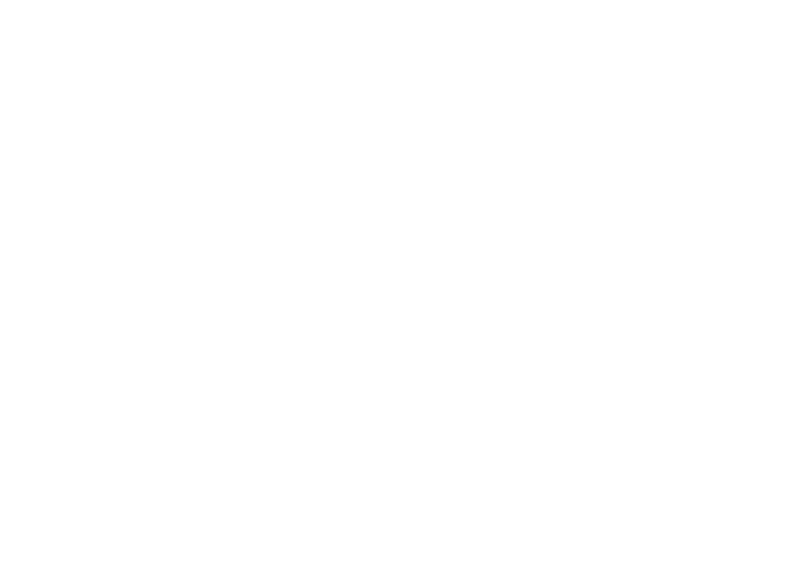
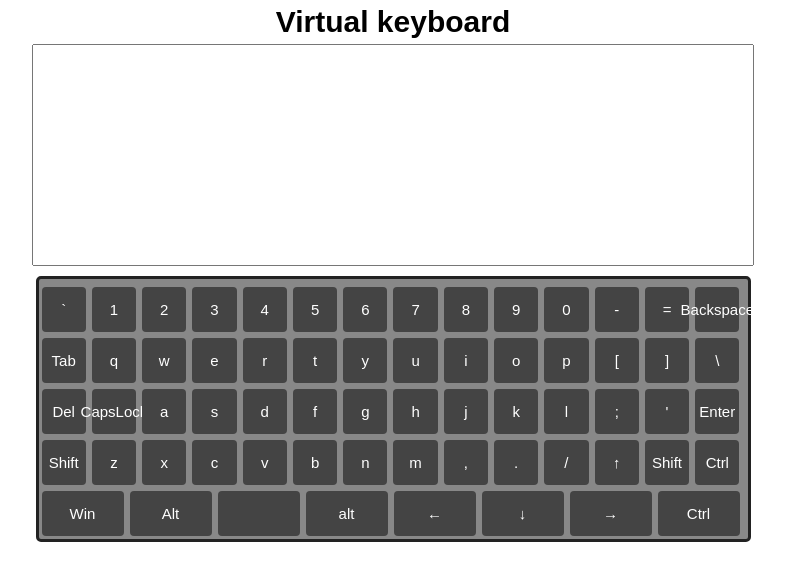
Before and after one commit to svr-by/virtual-keyboard, a plain HTML site: page index.html in a window 1280 px wide. Shown: the whole page, without its empty margins (247-1032 px from the left). Drawn offline with Linux system fonts and the light colour scheme.

Commit message:
feat: create markup of the page

```diff
--- a/index.html
+++ b/index.html
@@ -8,6 +8,6 @@
     <title>Virtual Keyboard</title>
 </head>
 <body>
-    <script src="js/script.js"></script>
+    <script src="js/script.js" type="module"></script>
 </body>
 </html>
--- /dev/null
+++ b/js/functions.js
@@ -0,0 +1,25 @@
+export function createHTML(tagHTML, classHTML, parentHTML, innerText = '') {
+  let elem = document.createElement(tagHTML);
+  elem.classList.add(classHTML);
+  elem.innerText = innerText;
+  parentHTML.appendChild(elem);
+  return elem;
+}
+
+export function createPage() {
+  const MAIN = createHTML('main', 'main', document.body);
+  const WRAPPER = createHTML('div', 'wrapper', MAIN);
+  createHTML('h1', 'title', WRAPPER, 'Virtual keyboard');
+  const TEXTAREA = createHTML('textarea', 'textarea', WRAPPER);
+  TEXTAREA.addEventListener('blur', () => TEXTAREA.focus());
+  const KEYBOARD = createHTML('div', 'keyboard', WRAPPER);
+  createHTML('div', 'keyboard__wrapper', KEYBOARD);
+}
+
+export function createKeyboard(keys) {
+  let keyboardWrapper = document.querySelector('.keyboard__wrapper');
+  keys.forEach(keyObj => {
+    let key = createHTML('div', 'key', keyboardWrapper, `${keyObj.lowerEn}`);
+    key.classList.add(`${keyObj.code}`);
+  });
+}
--- /dev/null
+++ b/js/keycodes.js
@@ -0,0 +1,194 @@
+export default [
+  {
+    code: 'Backquote', lowerEn: '`', upperEn: '~', lowerRu: 'ё', upperRu: 'Ё'
+  },
+  {
+    code: 'Digit1', lowerEn: '1', upperEn: '!', lowerRu: '1', upperRu: '!'
+  },
+  {
+    code: 'Digit2', lowerEn: '2', upperEn: '@', lowerRu: '2', upperRu: '"'
+  },
+  {
+    code: 'Digit3', lowerEn: '3', upperEn: '#', lowerRu: '3', upperRu: '№'
+  },
+  {
+    code: 'Digit4', lowerEn: '4', upperEn: '$', lowerRu: '4', upperRu: ';'
+  },
+  {
+    code: 'Digit5', lowerEn: '5', upperEn: '%', lowerRu: '5', upperRu: '%'
+  },
+  {
+    code: 'Digit6', lowerEn: '6', upperEn: '^', lowerRu: '6', upperRu: ':'
+  },
+  {
+    code: 'Digit7', lowerEn: '7', upperEn: '&', lowerRu: '7', upperRu: '?'
+  },
+  {
+    code: 'Digit8', lowerEn: '8', upperEn: '*', lowerRu: '8', upperRu: '*'
+  },
+  {
+    code: 'Digit9', lowerEn: '9', upperEn: '(', lowerRu: '9', upperRu: '('
+  },
+  {
+    code: 'Digit0', lowerEn: '0', upperEn: ')', lowerRu: '0', upperRu: ')'
+  },
+  {
+    code: 'Minus', lowerEn: '-', upperEn: '_', lowerRu: '-', upperRu: '_'
+  },
+  {
+    code: 'Equal', lowerEn: '=', upperEn: '+', lowerRu: '=', upperRu: '+'
+  },
+  {
+    code: 'Backspace', lowerEn: 'Backspace', upperEn: 'Backspace', lowerRu: 'Backspace', upperRu: 'Backspace'
+  },
+  {
+    code: 'Tab', lowerEn: 'Tab', upperEn: 'Tab', lowerRu: 'Tab', upperRu: 'Tab'
+  },
+  {
+    code: 'KeyQ', lowerEn: 'q', upperEn: 'Q', lowerRu: 'й', upperRu: 'Й'
+  },
+  {
+    code: 'KeyW', lowerEn: 'w', upperEn: 'W', lowerRu: 'ц', upperRu: 'Ц'
+  },
+  {
+    code: 'KeyE', lowerEn: 'e', upperEn: 'E', lowerRu: 'у', upperRu: 'У'
+  },
+  {
+    code: 'KeyR', lowerEn: 'r', upperEn: 'R', lowerRu: 'к', upperRu: 'К'
+  },
+  {
+    code: 'KeyT', lowerEn: 't', upperEn: 'T', lowerRu: 'е', upperRu: 'Е'
+  },
+  {
+    code: 'KeyY', lowerEn: 'y', upperEn: 'Y', lowerRu: 'н', upperRu: 'Н'
+  },
+  {
+    code: 'KeyU', lowerEn: 'u', upperEn: 'U', lowerRu: 'г', upperRu: 'Г'
+  },
+  {
+    code: 'KeyI', lowerEn: 'i', upperEn: 'I', lowerRu: 'ш', upperRu: 'Ш'
+  },
+  {
+    code: 'KeyO', lowerEn: 'o', upperEn: 'O', lowerRu: 'щ', upperRu: 'Щ'
+  },
+  {
+    code: 'KeyP', lowerEn: 'p', upperEn: 'P', lowerRu: 'з', upperRu: 'З'
+  },
+  {
+    code: 'BracketLeft', lowerEn: '[', upperEn: '{', lowerRu: 'х', upperRu: 'Х'
+  },
+  {
+    code: 'BracketRight', lowerEn: ']', upperEn: '}', lowerRu: 'ъ', upperRu: 'Ъ'
+  },
+  {
+    code: 'Backslash', lowerEn: '\\', upperEn: '|', lowerRu: '\\', upperRu: '/'
+  },
+  {
+    code: 'Del', lowerEn: 'Del', upperEn: 'Del', lowerRu: 'Del', upperRu: 'Del'
+  },
+  {
+    code: 'CapsLock', lowerEn: 'CapsLock', upperEn: 'CapsLock', upperRu: 'CapsLock', lowerRu: 'CapsLock'
+  },
+  {
+    code: 'KeyA', lowerEn: 'a', upperEn: 'A', upperRu: 'Ф', lowerRu: 'ф'
+  },
+  {
+    code: 'KeyS', lowerEn: 's', upperEn: 'S', upperRu: 'Ы', lowerRu: 'ы'
+  },
+  {
+    code: 'KeyD', lowerEn: 'd', upperEn: 'D', upperRu: 'В', lowerRu: 'в'
+  },
+  {
+    code: 'KeyF', lowerEn: 'f', upperEn: 'F', upperRu: 'А', lowerRu: 'а'
+  },
+  {
+    code: 'KeyG', lowerEn: 'g', upperEn: 'G', upperRu: 'П', lowerRu: 'п'
+  },
+  {
+    code: 'KeyH', lowerEn: 'h', upperEn: 'H', upperRu: 'Р', lowerRu: 'р'
+  },
+  {
+    code: 'KeyJ', lowerEn: 'j', upperEn: 'J', upperRu: 'О', lowerRu: 'о'
+  },
+  {
+    code: 'KeyK', lowerEn: 'k', upperEn: 'K', upperRu: 'Л', lowerRu: 'л'
+  },
+  {
+    code: 'KeyL', lowerEn: 'l', upperEn: 'L', upperRu: 'Д', lowerRu: 'д'
+  },
+  {
+    code: 'Semicolon', lowerEn: ';', upperEn: ':', upperRu: 'Ж', lowerRu: 'ж'
+  },
+  {
+    code: 'Quote', lowerEn: "'", upperEn: '"', upperRu: 'Э', lowerRu: 'э'
+  },
+  {
+    code: 'Enter', lowerEn: 'Enter', upperEn: 'Enter', upperRu: 'Enter', lowerRu: 'Enter'
+  },
+  {
+    code: 'ShiftLeft', lowerEn: 'Shift', upperEn: 'Shift', upperRu: 'Shift', lowerRu: 'Shift'
+  },
+  {
+    code: 'KeyZ', lowerEn: 'z', upperEn: 'Z', upperRu: 'Я', lowerRu: 'я'
+  },
+  {
+    code: 'KeyX', lowerEn: 'x', upperEn: 'X', upperRu: 'Ч', lowerRu: 'ч'
+  },
+  {
+    code: 'KeyC', lowerEn: 'c', upperEn: 'C', upperRu: 'С', lowerRu: 'с'
+  },
+  {
+    code: 'KeyV', lowerEn: 'v', upperEn: 'V', upperRu: 'М', lowerRu: 'м'
+  },
+  {
+    code: 'KeyB', lowerEn: 'b', upperEn: 'B', upperRu: 'И', lowerRu: 'и'
+  },
+  {
+    code: 'KeyN', lowerEn: 'n', upperEn: 'N', upperRu: 'Т', lowerRu: 'т'
+  },
+  {
+    code: 'KeyM', lowerEn: 'm', upperEn: 'M', upperRu: 'Ь', lowerRu: 'ь'
+  },
+  {
+    code: 'Comma', lowerEn: ',', upperEn: '<', upperRu: 'Б', lowerRu: 'б'
+  },
+  {
+    code: 'Period', lowerEn: '.', upperEn: '>', upperRu: 'Ю', lowerRu: 'ю'
+  },
+  {
+    code: 'Slash', lowerEn: '/', upperEn: '?', upperRu: '.', lowerRu: ','
+  },
+  {
+    code: 'ArrowUp', lowerEn: '↑', upperEn: '↑', upperRu: '↑', lowerRu: '↑'
+  },
+  {
+    code: 'ShiftRight', lowerEn: 'Shift', upperEn: 'Shift', upperRu: 'Shift', lowerRu: 'Shift'
+  },
+  {
+    code: 'ControlLeft', lowerEn: 'Ctrl', upperEn: 'Ctrl', upperRu: 'Ctrl', lowerRu: 'Ctrl'
+  },
+  {
+    code: 'MetaLeft', lowerEn: 'Win', upperEn: 'Win', upperRu: 'Win', lowerRu: 'Win'
+  },
+  {
+    code: 'AltLeft', lowerEn: 'Alt', upperEn: 'Alt', upperRu: 'Alt', lowerRu: 'Alt'
+  },
+  {
+    code: 'Space', lowerEn: ' ', upperEn: ' ', upperRu: ' ', lowerRu: ' '
+  },
+  {
+    code: 'AltRight', lowerEn: 'alt', upperEn: 'alt', upperRu: 'alt', lowerRu: 'alt'
+  },
+  {
+    code: 'ArrowLeft', lowerEn: '←', upperEn: '←', upperRu: '←', lowerRu: '←'
+  },
+  {
+    code: 'ArrowDown', lowerEn: '↓', upperEn: '↓', upperRu: '↓', lowerRu: '↓'
+  },
+  {
+    code: 'ArrowRight', lowerEn: '→', upperEn: '→', upperRu: '→', lowerRu: '→'
+  },
+  {
+    code: 'ControlRight', lowerEn: 'Ctrl', upperEn: 'Ctrl', upperRu: 'Ctrl', lowerRu: 'Ctrl'
+  }
+];
--- a/js/script.js
+++ b/js/script.js
@@ -0,0 +1,5 @@
+import keyCodes from './keycodes.js';
+import { createPage, createKeyboard } from './functions.js';
+
+createPage();
+createKeyboard(keyCodes);
--- /dev/null
+++ b/styles/components/_keyboard.scss
@@ -0,0 +1,35 @@
+.keyboard {
+    display: flex;
+    padding: 5px;
+    width: 704px;
+    margin: 0 auto;
+    padding: 5px;
+    padding-left: 0;
+    padding-bottom: 0;
+    background: #888888;
+    border: 3px solid #222222;
+    border-radius: 5px;
+}
+.keyboard__wrapper {
+    display: flex;
+    flex-wrap: wrap;
+}
+.key {
+    display: inline-flex;
+    align-items: center;
+    justify-content: center;
+    vertical-align: top;
+    flex-grow: 1;
+    height: 45px;
+    width: 6%;
+    max-width: 90px;
+    margin: 3px;
+    border-radius: 4px;
+    border: none;
+    background: #444444;
+    color: #ffffff;
+    cursor: pointer;
+    padding: 0;
+    transition: all 0.3s;
+    user-select: none;
+}
--- a/styles/layout/_main.scss
+++ b/styles/layout/_main.scss
@@ -12,3 +12,17 @@
     margin: 0 auto;
     padding: 0 40px;
 }
+.title {
+    margin: 10px auto;
+    text-align: center;
+}
+.textarea {
+    display: block;
+    width: 700px;
+    height: 200px;
+    margin: 10px auto 10px;
+    padding: 10px;
+    font-size: 18px;
+    color: #444444;
+    resize: none;
+}
--- a/styles/main.scss
+++ b/styles/main.scss
@@ -1,4 +1,5 @@
 @import 'base/normalize';
 // @import 'base/typography';
 // @import 'abstracts/variables';
+@import 'components/keyboard';
 @import 'layout/main';
```
Also changed, not shown: .eslintrc.json, styles/main.css, 1 other file.
